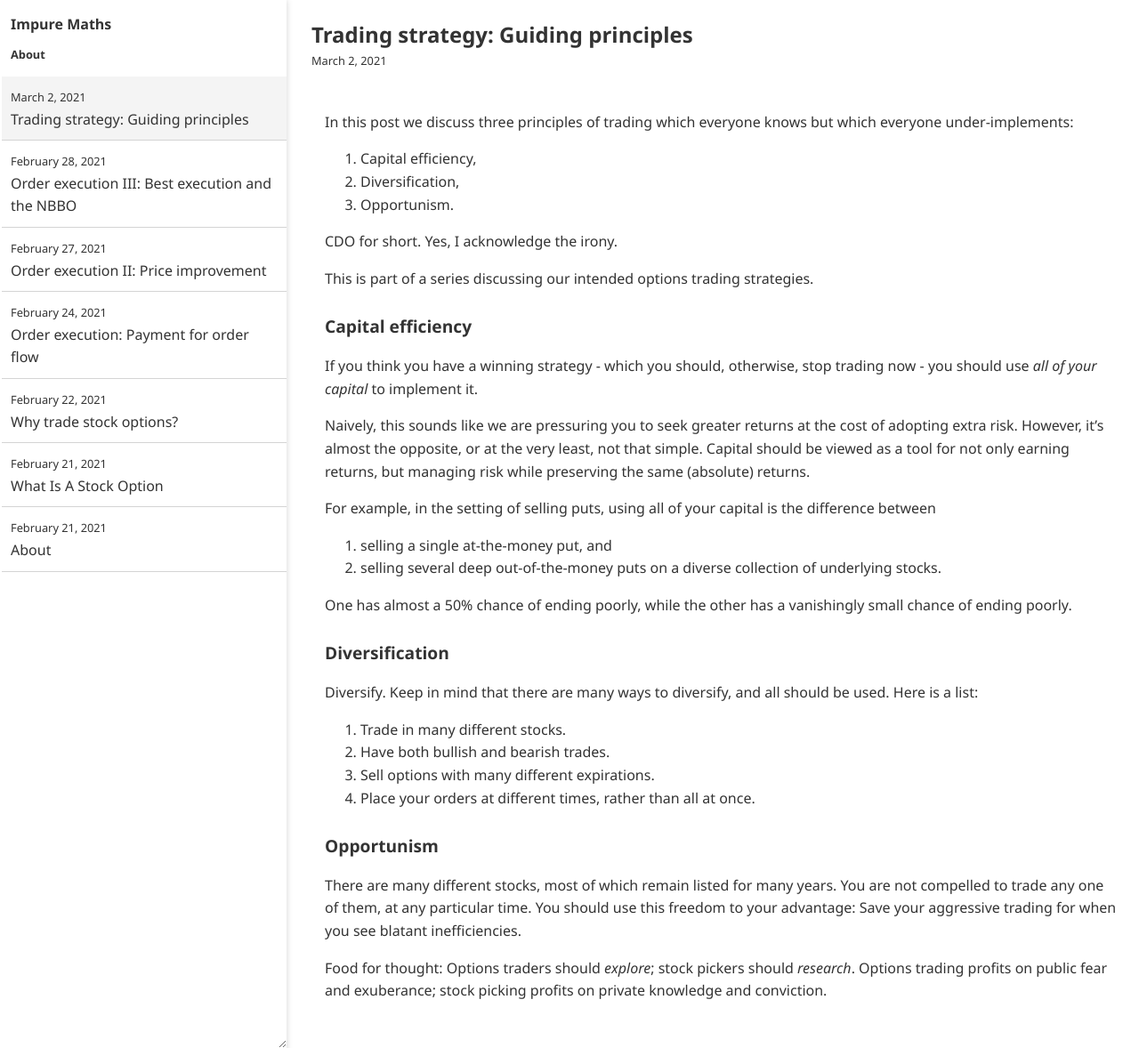
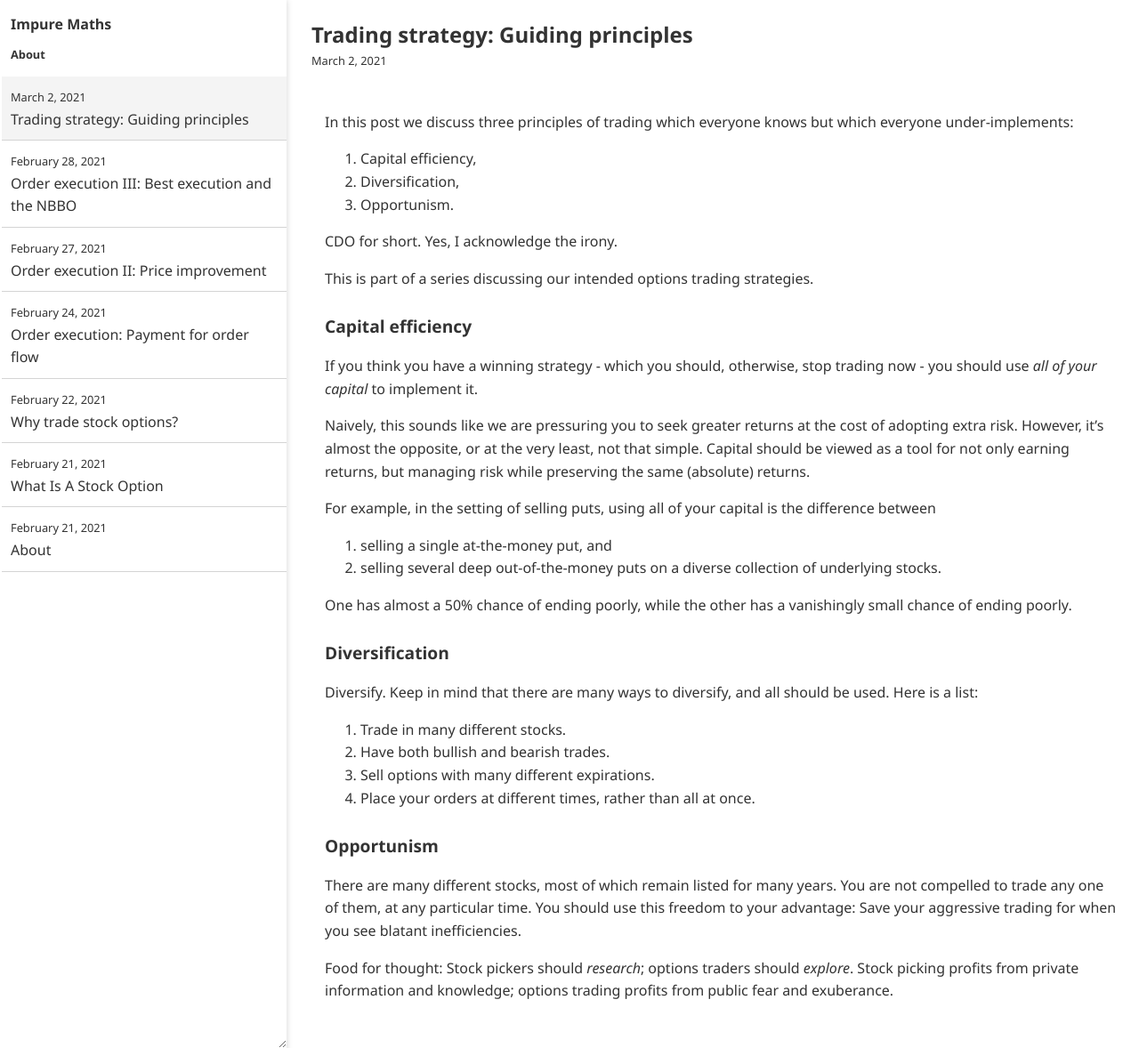
Before and after one commit to impuremaths/impuremaths.github.io, a Jekyll site: the page built from _posts/2021-03-02-trading-strategy.md, in a window 1280 px wide and 1178 px high. Shown: the whole window at 89% size. Built offline with Jekyll 4.4.1, drawn with Linux system fonts in a browser that asks for light colours.

Commit message:
Update 2021-03-02-trading-strategy.md

```diff
--- a/_posts/2021-03-02-trading-strategy.md
+++ b/_posts/2021-03-02-trading-strategy.md
@@ -38,4 +38,4 @@ Diversify. Keep in mind that there are many ways to diversify, and all should be
 
 There are many different stocks, most of which remain listed for many years. You are not compelled to trade any one of them, at any particular time. You should use this freedom to your advantage: Save your aggressive trading for when you see blatant inefficiencies.
 
-Food for thought: Options traders should _explore_; stock pickers should _research_. Options trading profits on public fear and exuberance; stock picking profits on private knowledge and conviction.
+Food for thought: Stock pickers should _research_; options traders should _explore_. Stock picking profits from private information and knowledge; options trading profits from public fear and exuberance.
```
